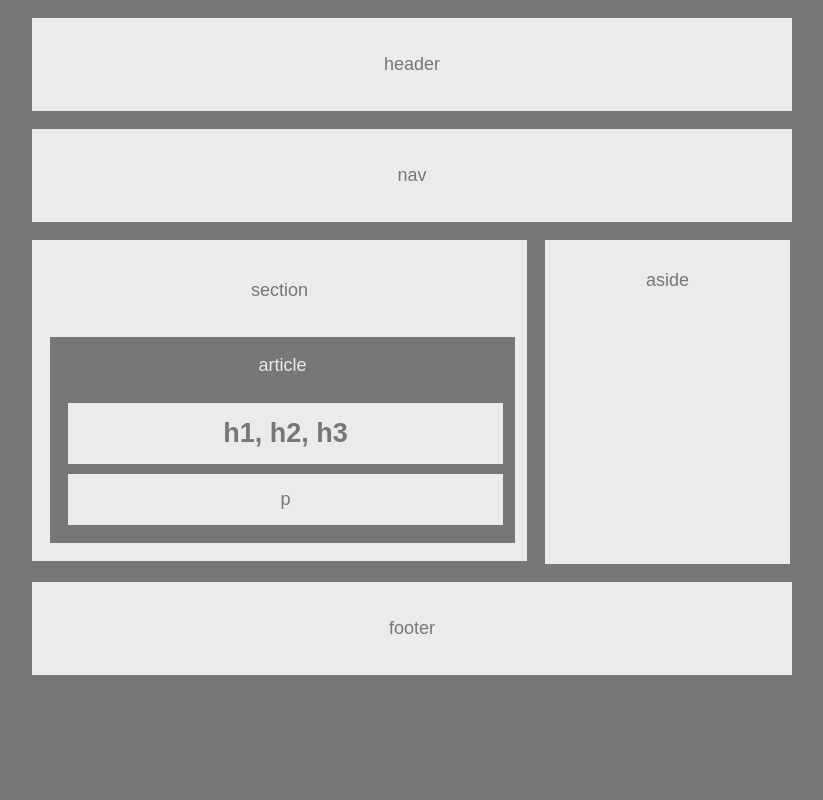
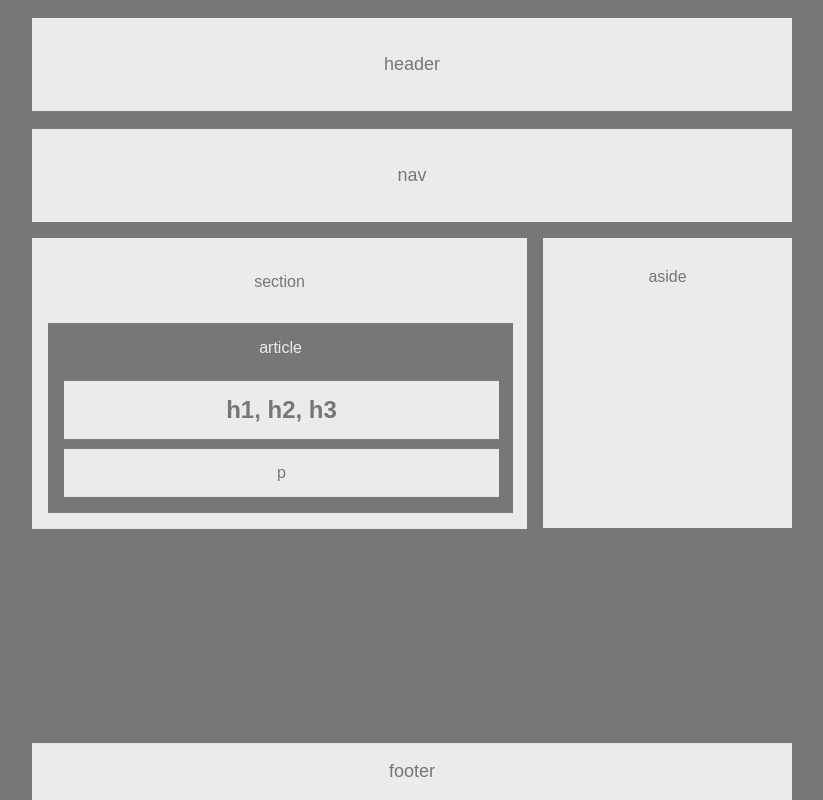
Before and after one commit to jamesw61/HW-Wireframe, a plain HTML site: page index.html in a window 1280 px wide. Shown: the whole page, without its empty margins (76-899 px from the left). Drawn offline with Linux system fonts and the light colour scheme.

Commit message:
sticky footer

```diff
--- a/index.html
+++ b/index.html
@@ -28,7 +28,7 @@
 
 
 
-		<div class="clear">footer
+		<div class="clear" id="footer">footer
 		</div>
 	</body>
 </html>
--- a/style.css
+++ b/style.css
@@ -1,5 +1,11 @@
 * {
 	box-sizing: border-box;
+	/*min-height: 100%;*/
+}
+
+html {
+	position: relative;
+	min-height: 100%;
 }
 
 body{
@@ -8,6 +14,8 @@ body{
 	color: #777;
 	font-family: "Arial", Helvetic Neue, Helvetica, sans-serif;
 	font-size: 18px
+	margin: 0 0 100px;
+
 }
 
 .clear{
@@ -67,11 +75,17 @@ p{
 #aside{
 	float: left;
 	background-color: #ebebeb;
-	width: 245px;
-	height: 18em;
+	width: 249px;
+	height: 18.1em;
 	padding-top: 30px;
 	margin-top: 1em;
 	margin-left: 1em;
 	margin-bottom: 1em;
 	margin-right: 50px;
 }
+
+#footer {
+	position: absolute;
+	bottom: 0;
+	left: 108;
+}
```
